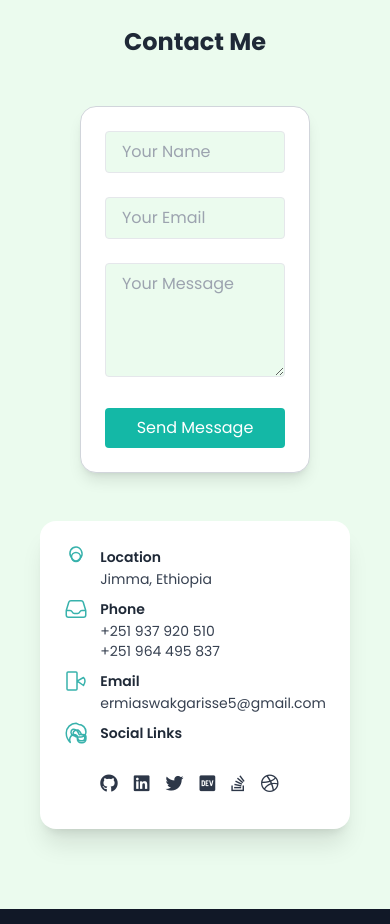
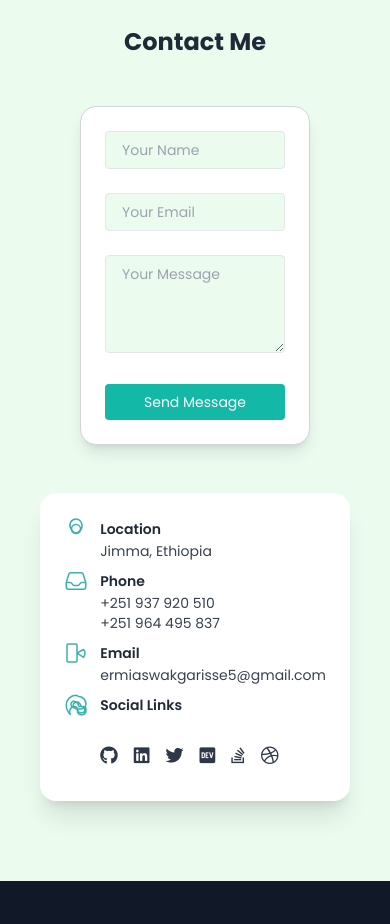
Before and after one commit to ERMIASWAKGARI/portfolio, a React (Vite) app: page / in a window 390 px wide. Shown: the part 4960-5884 px from the top of the page. Built offline with nearby package versions, Linux system fonts and the light colour scheme.

Commit message:
made contact section responsive

```diff
--- a/src/components/ContactForm.jsx
+++ b/src/components/ContactForm.jsx
@@ -59,7 +59,7 @@ export default function ContactForm() {
         placeholder="Your Name"
         value={formData.name}
         onChange={handleChange}
-        className="w-full px-4 py-2  border rounded focus:outline-none focus:ring-2 focus:ring-teal-500 focus:border-teal-500 bg-tertiary dark:bg-tertiary-dark dark:text-white text-primary-dark"
+        className="text-sm sm:text-base md:text-lg w-full px-4 py-2  border rounded focus:outline-none focus:ring-2 focus:ring-teal-500 focus:border-teal-500 bg-tertiary dark:bg-tertiary-dark dark:text-white text-primary-dark"
         required
       />
       <input
@@ -68,7 +68,7 @@ export default function ContactForm() {
         placeholder="Your Email"
         value={formData.email}
         onChange={handleChange}
-        className="w-full px-4 py-2 border rounded focus:outline-none focus:ring-2 focus:ring-teal-500 focus:border-teal-500 bg-tertiary dark:bg-tertiary-dark dark:text-white text-primary-dark"
+        className="text-sm sm:text-base md:text-lg w-full px-4 py-2 border rounded focus:outline-none focus:ring-2 focus:ring-teal-500 focus:border-teal-500 bg-tertiary dark:bg-tertiary-dark dark:text-white text-primary-dark"
         required
       />
       <textarea
@@ -76,14 +76,14 @@ export default function ContactForm() {
         placeholder="Your Message"
         value={formData.message}
         onChange={handleChange}
-        className="w-full px-4 py-2 border rounded focus:outline-none focus:ring-2 focus:ring-teal-500 focus:border-teal-500 bg-tertiary dark:bg-tertiary-dark dark:text-white text-primary-dark"
+        className="text-sm sm:text-base md:text-lg w-full px-4 py-2 border rounded focus:outline-none focus:ring-2 focus:ring-teal-500 focus:border-teal-500 bg-tertiary dark:bg-tertiary-dark dark:text-white text-primary-dark"
         rows="4"
         required
       ></textarea>
 
       <button
         type="submit"
-        className="w-full px-6 py-2 bg-teal-500 text-white rounded hover:bg-teal-600 transition-colors duration-200"
+        className="w-full px-6 py-2 text-sm sm:text-base md:text-lg bg-teal-500 text-white rounded hover:bg-teal-600 transition-colors duration-200"
         disabled={loading}
       >
         {loading ? "Sending..." : "Send Message"}
@@ -91,7 +91,7 @@ export default function ContactForm() {
 
       {status && (
         <div
-          className={`mt-6 text-center text-lg font-semibold ${
+          className={`mt-6 text-center text-sm sm:text-base md:text-lg font-semibold ${
             status.includes("success") ? "text-green-500" : "text-red-500"
           }`}
         >
--- a/src/components/ContactInfo.jsx
+++ b/src/components/ContactInfo.jsx
@@ -29,11 +29,13 @@ export default function ContactInfo() {
               d="M12 2c2.3 0 4.2 1.5 5.25 3.5 1.05 2.1 1.05 4.5 0 6.5C16.2 13.5 14.2 16 12 16s-4.2-2.5-5.25-4.5c-1.05-2-1.05-4.4 0-6.5C7.8 3.5 9.7 2 12 2z"
             />
           </svg>
-          <span className="font-semibold text-gray-800 dark:text-neutral-white">
+          <span className="font-semibold text-gray-800 dark:text-secondary-light">
             Location
           </span>
         </div>
-        <p className="text-gray-700 dark:text-gray-300 ml-9">Jimma, Ethiopia</p>
+        <p className="text-gray-700 dark:text-secondary-light ml-9">
+          Jimma, Ethiopia
+        </p>
       </div>
 
       {/* Phone Section */}
@@ -53,14 +55,14 @@ export default function ContactInfo() {
               d="M2.25 13.5h3.86a2.25 2.25 0 0 1 2.012 1.244l.256.512a2.25 2.25 0 0 0 2.013 1.244h3.218a2.25 2.25 0 0 0 2.013-1.244l.256-.512a2.25 2.25 0 0 1 2.013-1.244h3.859m-19.5.338V18a2.25 2.25 0 0 0 2.25 2.25h15A2.25 2.25 0 0 0 21.75 18v-4.162c0-.224-.034-.447-.1-.661L19.24 5.338a2.25 2.25 0 0 0-2.15-1.588H6.911a2.25 2.25 0 0 0-2.15 1.588L2.35 13.177a2.25 2.25 0 0 0-.1.661Z"
             />
           </svg>
-          <span className="font-semibold text-gray-800 dark:text-neutral-white">
+          <span className="font-semibold text-gray-800 dark:text-secondary-light">
             Phone
           </span>
         </div>
-        <p className="text-gray-700 dark:text-gray-300 ml-9">
+        <p className="text-gray-700 dark:text-secondary-light ml-9">
           +251 937 920 510
         </p>
-        <p className="text-gray-700 dark:text-gray-300 ml-9">
+        <p className="text-gray-700 dark:text-secondary-light ml-9">
           +251 964 495 837
         </p>
       </div>
@@ -82,11 +84,11 @@ export default function ContactInfo() {
               d="M21 12c0-1.38-.56-2.63-1.5-3.5L13 12.13V4a1 1 0 0 0-1-1H4a1 1 0 0 0-1 1v16a1 1 0 0 0 1 1h8a1 1 0 0 0 1-1v-8.13l6.5 4.63C20.44 14.63 21 13.38 21 12z"
             />
           </svg>
-          <span className="font-semibold text-gray-800 dark:text-neutral-white">
+          <span className="font-semibold text-gray-800 dark:text-secondary-light">
             Email
           </span>
         </div>
-        <p className="text-gray-700 dark:text-gray-300 ml-9">
+        <p className="text-gray-700 dark:text-secondary-light ml-9">
           <a href="mailto:ermiaswakgarisse5@gmail.com">
             ermiaswakgarisse5@gmail.com
           </a>
@@ -110,7 +112,7 @@ export default function ContactInfo() {
               d="M12 2.25C6.735 2.25 2.25 6.735 2.25 12c0 3.684 1.577 7.029 4.051 9.357-1.432-2.763-.354-6.446 2.316-7.334 1.06-.53 2.199-.628 3.319-.119 1.13.509 1.73 1.618 1.73 2.788V16.5c0 1.797 1.453 3.25 3.25 3.25h1.502c1.318 0 2.325-1.113 2.325-2.463v-1.156c0-.702-.38-1.365-.986-1.708-1.618-.884-3.056-1.14-4.526-.687-.245-.526-.485-1.07-.72-1.577-.369-.761-.745-1.41-1.19-1.88-.467-.493-.963-.929-1.506-1.285-2.542-1.732-4.85-.299-4.85 2.396 0 1.56 1.043 2.587 2.4 3.248l3.131.882c.518.148.848.622.848 1.188V18h.004c0 2.062 1.648 3.75 3.75 3.75h1.1a3.758 3.758 0 0 0 3.75-3.75V15.6c0-.84-.543-1.57-1.328-1.8-1.064-.276-2.176-.325-3.207-.126-.145-.495-.335-.985-.553-1.43-.288-.531-.605-1.047-.976-1.546-.598-.697-1.275-1.273-1.982-1.802C14.52 9.175 13.071 8.62 11.51 9.25 10.079 9.85 9.106 10.933 9.106 12c0 2.339 1.79 3.944 3.618 3.944h4.318c2.779 0 4.916-2.325 4.916-4.944 0-4.22-3.326-7.56-7.333-7.56z"
             />
           </svg>
-          <span className="font-semibold text-gray-800 dark:text-neutral-white">
+          <span className="font-semibold text-gray-800 dark:text-secondary-light">
             Social Links
           </span>
         </div>
```
